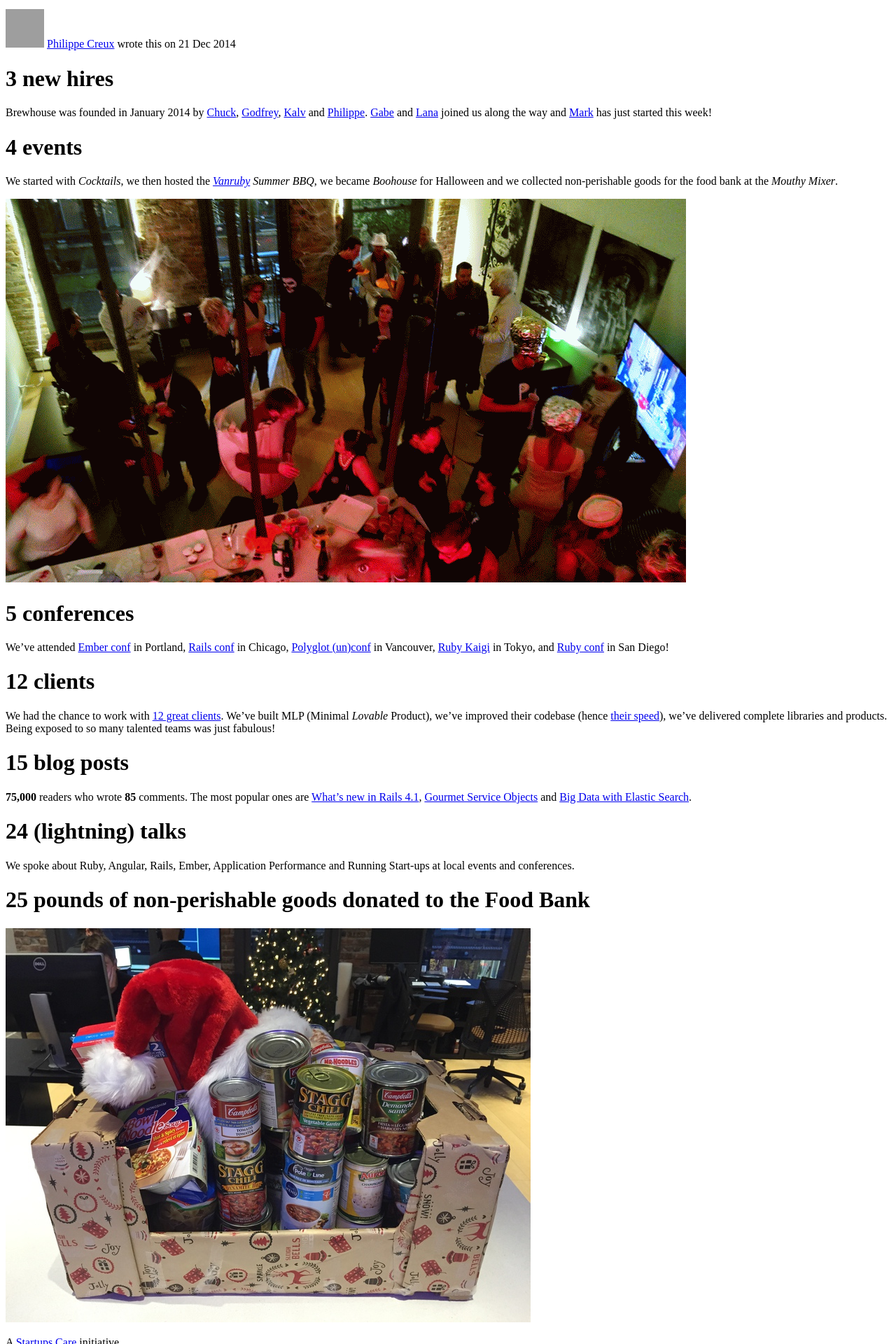
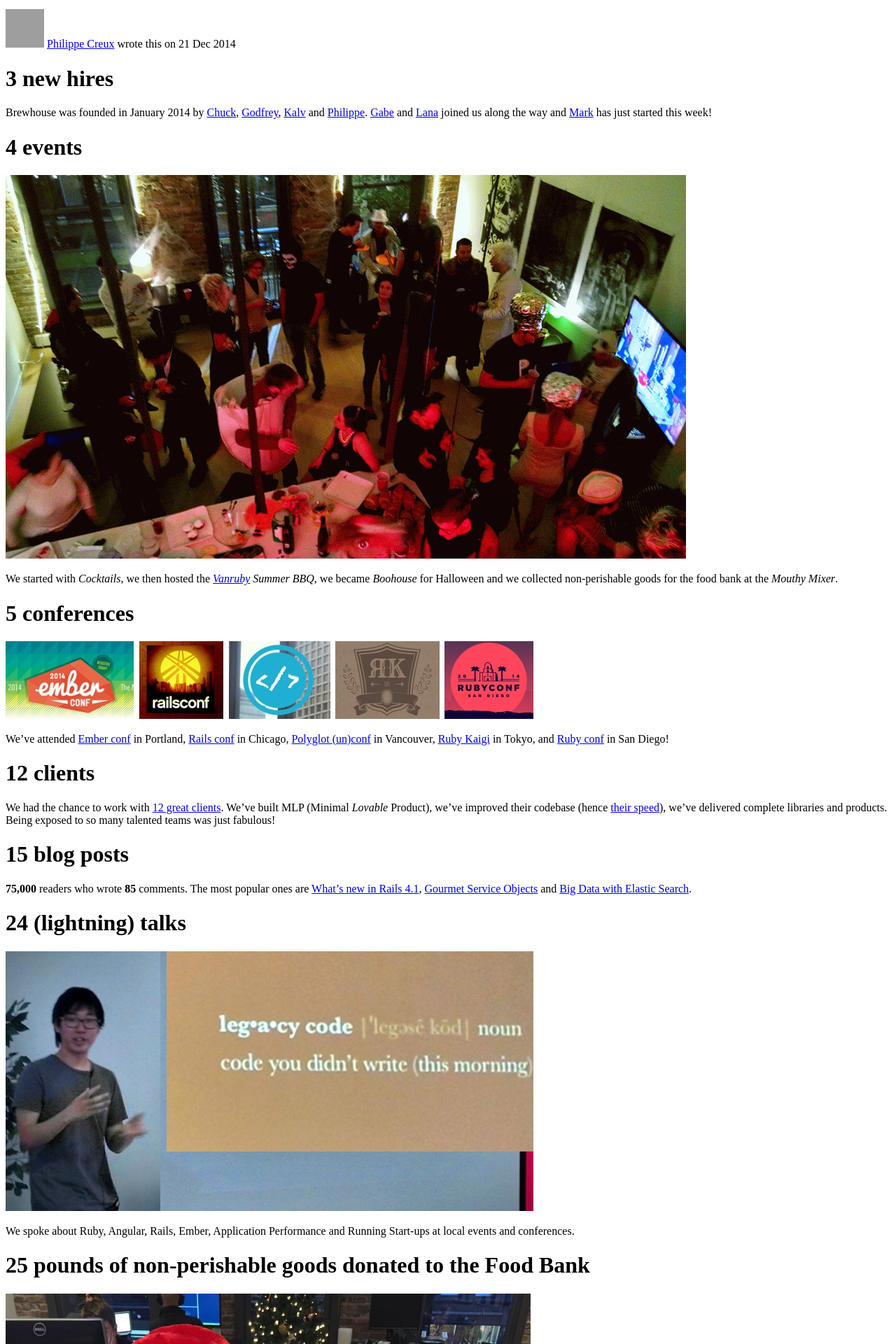
Before and after one commit to BrewhouseTeam/brewhouseteam.github.io, a Jekyll site: the page built from _posts/2014-12-21-brewhouse-2014-by-the-numbers.md, in a window 1280 px wide. Shown: the part 918-2838 px from the top of the page at 70% size. Built offline with Jekyll 4.4.1, drawn with Linux system fonts in a browser that asks for light colours; comment, search, counter and statistics services are not loaded; a style sheet for code colours, icons or effects is not loaded; grey boxes are pictures that could not be loaded.

Commit message:
Add more images!

```diff
--- a/_posts/2014-12-21-brewhouse-2014-by-the-numbers.md
+++ b/_posts/2014-12-21-brewhouse-2014-by-the-numbers.md
@@ -28,13 +28,15 @@ has just started this week!
 
 # **4** events
 
+![boohouse](/images/posts/2014/Dec/boohouse.gif)
+
 We started with *Cocktails*, we then hosted the *[Vanruby](http://vanruby.org) Summer BBQ*,
 we became *Boohouse* for Halloween and we collected non-perishable goods for the
 food bank at the *Mouthy Mixer*.
 
-![boohouse](/images/posts/2014/Dec/boohouse.gif)
+# **5** conferences
 
-# **5** conferences
+![conferences](/images/posts/2014/Dec/conferences.jpg)
 
 We've attended
 [Ember conf](http://2014.emberconf.com/) in Portland,
@@ -67,6 +69,8 @@ ones are
 Search](/blog/2014/11/04/big-data-with-elk-stack.html).
 
 # **24** (lightning) talks
+
+![godfrey-talk](/images/posts/2014/Dec/talk.jpg)
 
 We spoke about Ruby, Angular, Rails, Ember, Application Performance and
 Running Start-ups at local events and conferences.
```
Also changed, not shown: images/posts/2014/Dec/conferences.jpg (added), images/posts/2014/Dec/talk.jpg (added).
